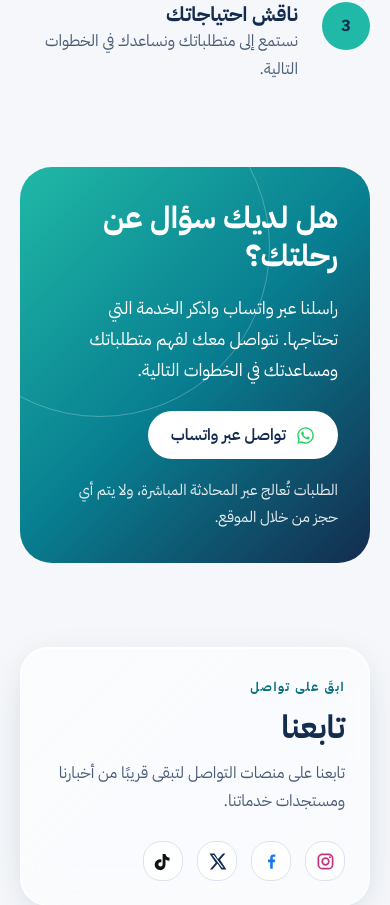
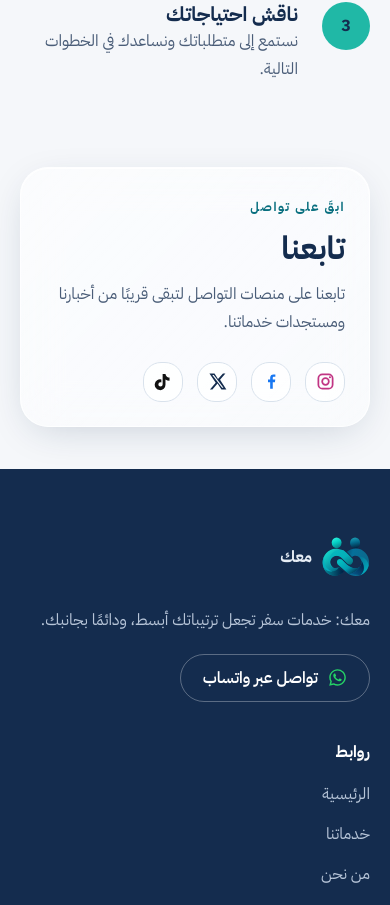
Before and after one commit to khwy1d/Maak, a React (Vite) app: page / in a window 390 px wide. Shown: the part 1700-2605 px from the top of the page. Built offline with nearby package versions, Linux system fonts and the light colour scheme.

Commit message:
Mark home contact CTA for mobile-only hiding

```diff
--- a/src/components/Sections.tsx
+++ b/src/components/Sections.tsx
@@ -57,7 +57,7 @@ export function About() {
 export function Contact() {
   const { t } = useApp(); const ref = useReveal<HTMLDivElement>();
   return (
-    <section id="contact" className="section">
+    <section id="contact" className="section home-contact-cta">
       <div className="container">
         <div className="cta reveal" ref={ref}>
           <h2>{t.contact.title}</h2>
```
